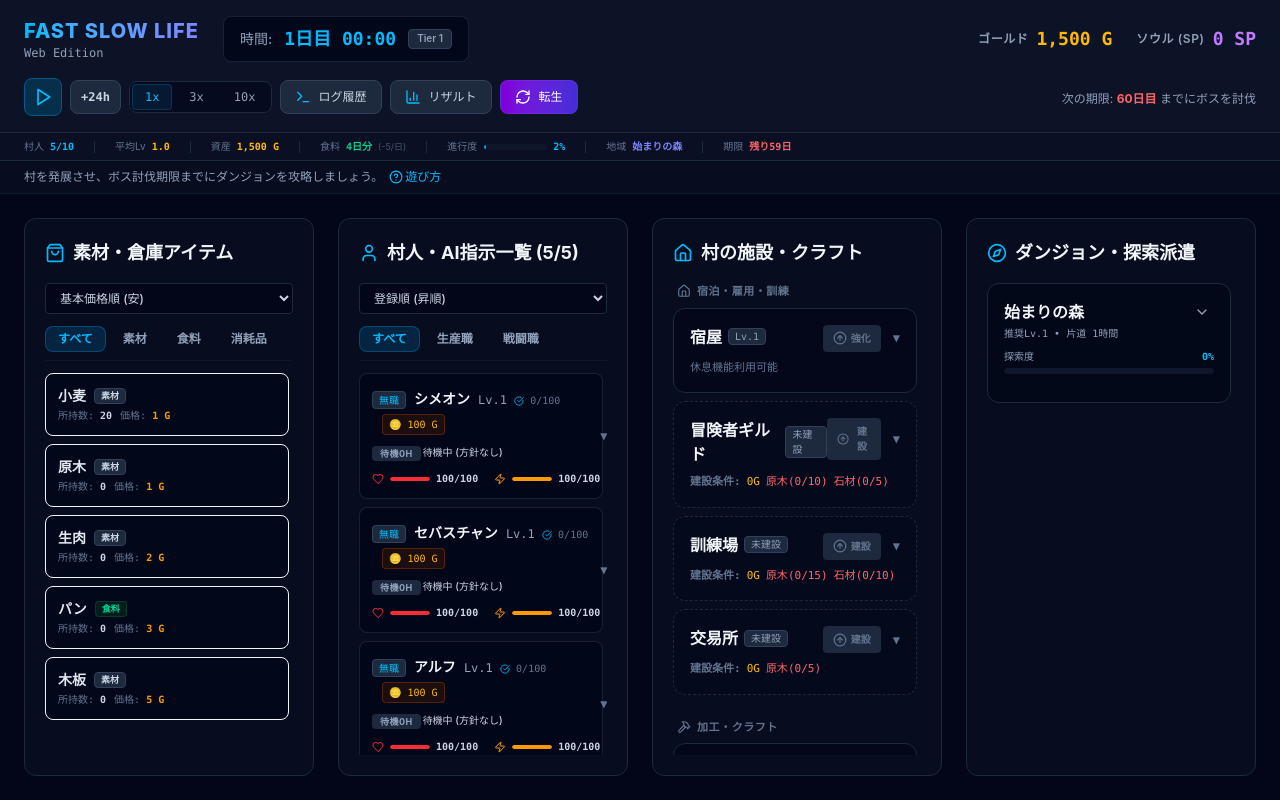
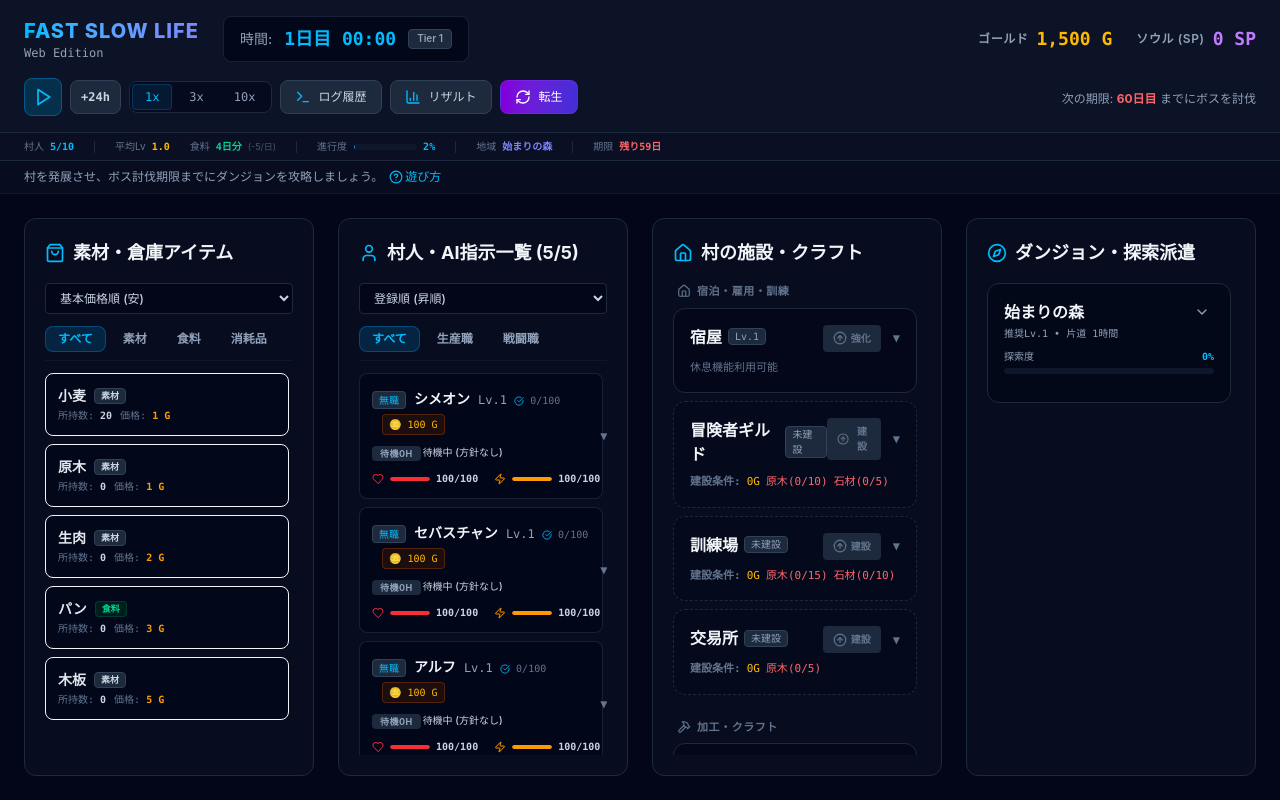
Before and after one commit to SoraKumo001/fast-slow-life, a React (Vite) app: page / in a window 1280 px wide. Built offline with nearby package versions, Linux system fonts and the light colour scheme.

Commit message:
feat(Header): display bankruptcy warning in the header based on gold status

```diff
--- a/src/components/layout/Header.tsx
+++ b/src/components/layout/Header.tsx
@@ -3,6 +3,7 @@ import React, { useState } from "react";
 
 import { SOUL_UPGRADES } from "../../data/masterData";
 import {
+  useBankruptcyWarning,
   useGameTime,
   usePlayerResources,
   useGameStatus,
@@ -25,6 +26,7 @@ export const Header: React.FC = () => {
   const { currentTier, bossDefeated } = useDungeons();
   const soulUpgrades = useSoulUpgrades();
   const { togglePause, setPlaySpeed, advanceDay } = useGameControls();
+  const { consecutiveNegativeGoldDays } = useBankruptcyWarning();
   const logs = useLogs();
 
   const [showSoulShopModal, setShowSoulShopModal] = useState(false);
@@ -61,6 +63,11 @@ export const Header: React.FC = () => {
             <span className="text-amber-400 font-mono font-bold text-lg">
               {Math.floor(gold).toLocaleString()} G
             </span>
+            {gold < 0 && (
+              <span className="text-red-400 font-bold font-mono text-xs">
+                (破産まであと{3 - consecutiveNegativeGoldDays}日)
+              </span>
+            )}
           </div>
 
           <div className="flex items-center gap-2">
--- a/src/components/layout/StatusBar.tsx
+++ b/src/components/layout/StatusBar.tsx
@@ -1,23 +1,13 @@
 import React from "react";
 
 import { TIER_LIMIT_DAYS } from "../../constants";
-import {
-  useBankruptcyWarning,
-  useDungeons,
-  useGameStatus,
-  useGameTime,
-  useInventory,
-  usePlayerResources,
-  useVillagers,
-} from "../../hooks";
+import { useDungeons, useGameStatus, useGameTime, useInventory, useVillagers } from "../../hooks";
 import { getDailyFoodConsumption, getFoodDaysRemaining } from "../../utils/economyHelpers";
 import { ProgressBar } from "../ui/ProgressBar";
 
 export const StatusBar: React.FC = () => {
   const { currentDay } = useGameTime();
   const { gameLimitDays } = useGameStatus();
-  const { gold } = usePlayerResources();
-  const { consecutiveNegativeGoldDays } = useBankruptcyWarning();
   const villagers = useVillagers();
   const { currentTier, bossDefeated } = useDungeons();
   const { inventory } = useInventory();
@@ -49,22 +39,6 @@ export const StatusBar: React.FC = () => {
         <span className="text-slate-500">平均Lv</span>
         <span className="text-amber-400 font-bold font-mono">{avgLevel}</span>
       </span>
-
-      <span className="w-px h-3 bg-slate-800 shrink-0" />
-
-      <span className="flex items-center gap-1.5 shrink-0">
-        <span className="text-slate-500">資産</span>
-        <span className={`font-bold font-mono ${gold < 0 ? "text-red-400" : "text-amber-400"}`}>
-          {Math.floor(gold).toLocaleString()} G
-        </span>
-        {gold < 0 && (
-          <span className="text-red-400 font-bold font-mono ml-1">
-            (破産まであと{3 - consecutiveNegativeGoldDays}日)
-          </span>
-        )}
-      </span>
-
-      <span className="w-px h-3 bg-slate-800 shrink-0" />
 
       <span className="flex items-center gap-1.5 shrink-0">
         <span className="text-slate-500">食料</span>
```
